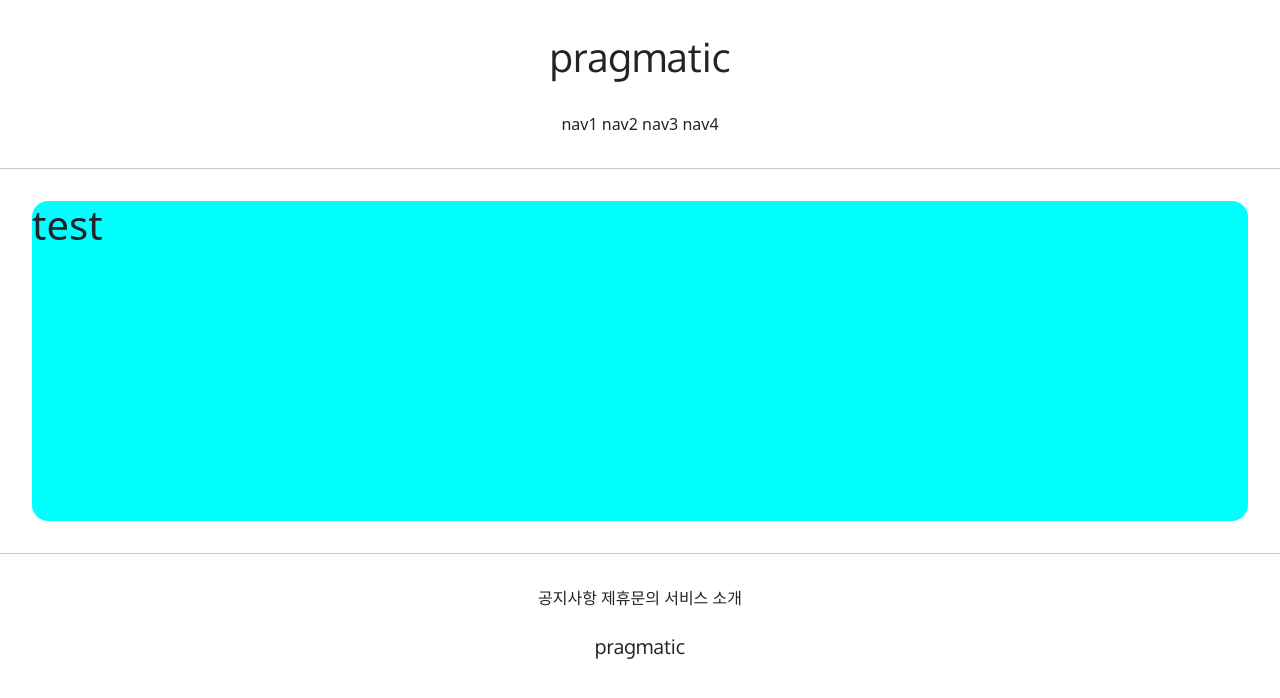
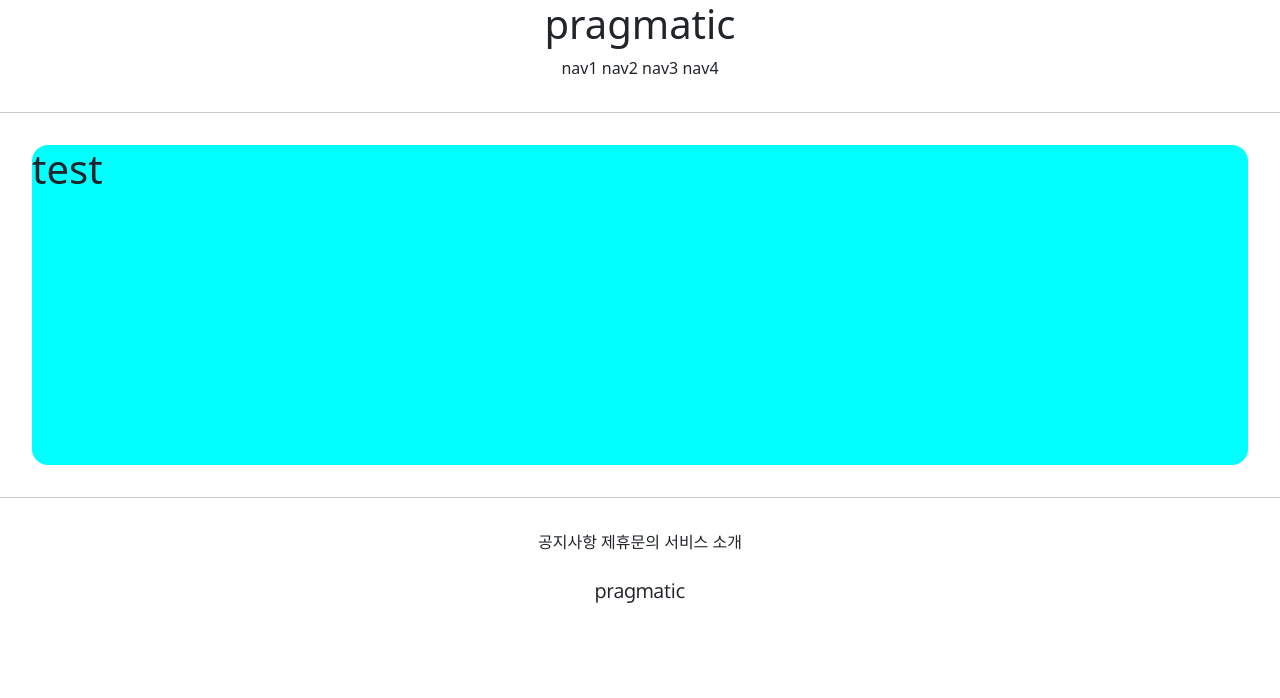
Before and after one commit to kwakdamho/test, a Django app: page /accounts/hello_world/ in a window 1280 px wide. Shown: the top 698 px of the page. Run offline with Django 3.2, Linux system fonts and the light colour scheme; parts of the project's set-up code (start-up, migrations or seed data) failed here and were passed over.

Commit message:
7/7 temporary class commit 1

```diff
--- a/django_test/settings.py
+++ b/django_test/settings.py
@@ -134,6 +134,10 @@ USE_TZ = True
 
 STATIC_URL = '/static/'
 
+STATICFILES_DIRS = [
+    BASE_DIR / "static",
+]
+
 # Default primary key field type
 # https://docs.djangoproject.com/en/3.2/ref/settings/#default-auto-field
 
--- /dev/null
+++ b/static/base.css
@@ -0,0 +1,16 @@
+.pragmatic_header_logo{
+    margin: 2rem 0;
+    font-family: 'Oxygen', sans-serif;
+}
+
+.pragmatic_header_button{
+    margin-bottom: 2rem;
+}
+
+.pragmatic_footer_logo{
+    margin: 1.5rem 0; font-family: 'Oxygen', sans-serif;
+}
+
+.pragmatic_footer_button{
+    margin-top: 2rem;
+}
--- a/templates/footer.html
+++ b/templates/footer.html
@@ -1,11 +1,11 @@
 <div style="text-align: center">
 
-    <div style="margin-top: 2rem;">
+    <div class="pragmatic_footer_button">
         <span>공지사항</span>
         <span>제휴문의</span>
         <span>서비스 소개</span>
     </div>
-    <div style="margin: 1.5rem 0; font-family: 'Oxygen', sans-serif;">
+    <div class="pragmatic_footer_logo">
         <h5>pragmatic</h5>
     </div>
 
--- a/templates/head.html
+++ b/templates/head.html
@@ -1,3 +1,5 @@
+{% load static %}
+
 <head>
     <meta charset="UTF-8">
     <title>Title</title>
@@ -5,8 +7,13 @@
 {#  BOOTSTRAP LINK  #}
     <link href="https://cdn.jsdelivr.net/npm/bootstrap@5.0.2/dist/css/bootstrap.min.css" rel="stylesheet"
           integrity="sha384-EVSTQN3/azprG1Anm3QDgpJLIm9Nao0Yz1ztcQTwFspd3yD65VohhpuuCOmLASjC" crossorigin="anonymous">
-{# google font link #}
+
+    {# google font link #}
     <link rel="preconnect" href="https://fonts.googleapis.com">
     <link rel="preconnect" href="https://fonts.gstatic.com" crossorigin>
     <link href="https://fonts.googleapis.com/css2?family=Oxygen&display=swap" rel="stylesheet">
+
+{#  DEFAULT CSS LINK  #}
+    <link rel="stylesheet" type="text/css" href="{% static 'base.css' %}"
+
 </head>
--- a/templates/header.html
+++ b/templates/header.html
@@ -1,9 +1,9 @@
 <div style="text-align: center">
 
-    <div style="margin: 2rem 0; font-family: 'Oxygen', sans-serif;">
+    <div class="'pragmatic_header_logo">
         <h1>pragmatic</h1>
     </div>
-    <div style="margin-bottom: 2rem;">
+    <div class="pragmatic_header_button">
         <span>nav1</span>
         <span>nav2</span>
         <span>nav3</span>
```
